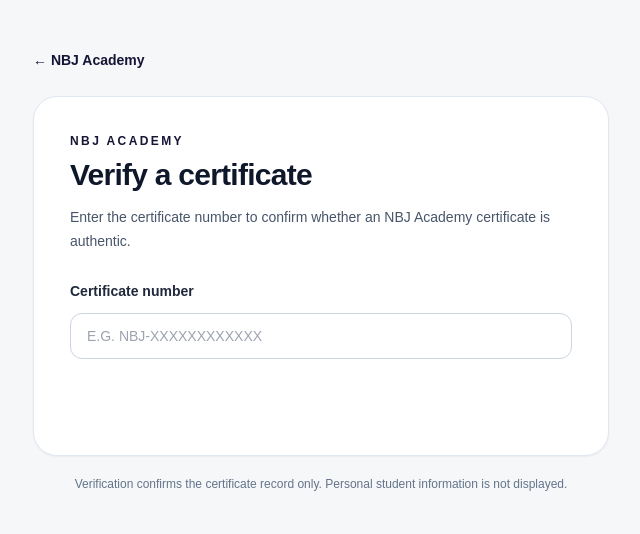
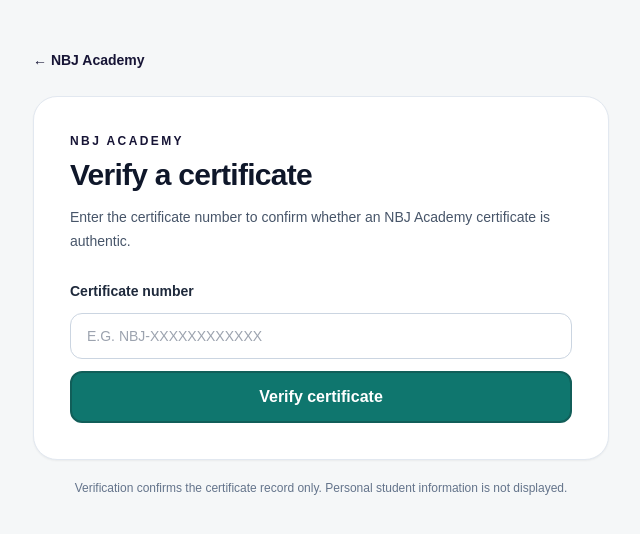
Before and after one commit to apostle24/nbjcreative-hub, a Next.js app: page /academy/verify-certificate in a window 1280 px wide. Shown: the top 534 px of the page, without its empty margins (319-959 px from the left). Built offline with nearby package versions, Linux system fonts and the light colour scheme.

Commit message:
Make certificate verification button clearly visible

```diff
--- a/app/academy/verify-certificate/page.tsx
+++ b/app/academy/verify-certificate/page.tsx
@@ -61,7 +61,7 @@ export default function VerifyAcademyCertificatePage() {
               required
               className="w-full rounded-xl border border-slate-300 px-4 py-3 text-sm uppercase outline-none focus:border-teal-600 focus:ring-2 focus:ring-teal-100"
             />
-            <button type="submit" disabled={busy || !number.trim()} className="w-full rounded-xl bg-teal-700 px-5 py-3 font-bold text-white disabled:opacity-50">
+            <button type="submit" disabled={busy || !number.trim()} className="w-full min-h-12 rounded-xl px-5 py-3 font-bold disabled:cursor-not-allowed" style={{backgroundColor:busy?"#475569":"#0f766e",color:"#ffffff",WebkitTextFillColor:"#ffffff",border:"2px solid #115e59",opacity:1}}>
               {busy ? "Checking certificate..." : "Verify certificate"}
             </button>
           </form>
```
